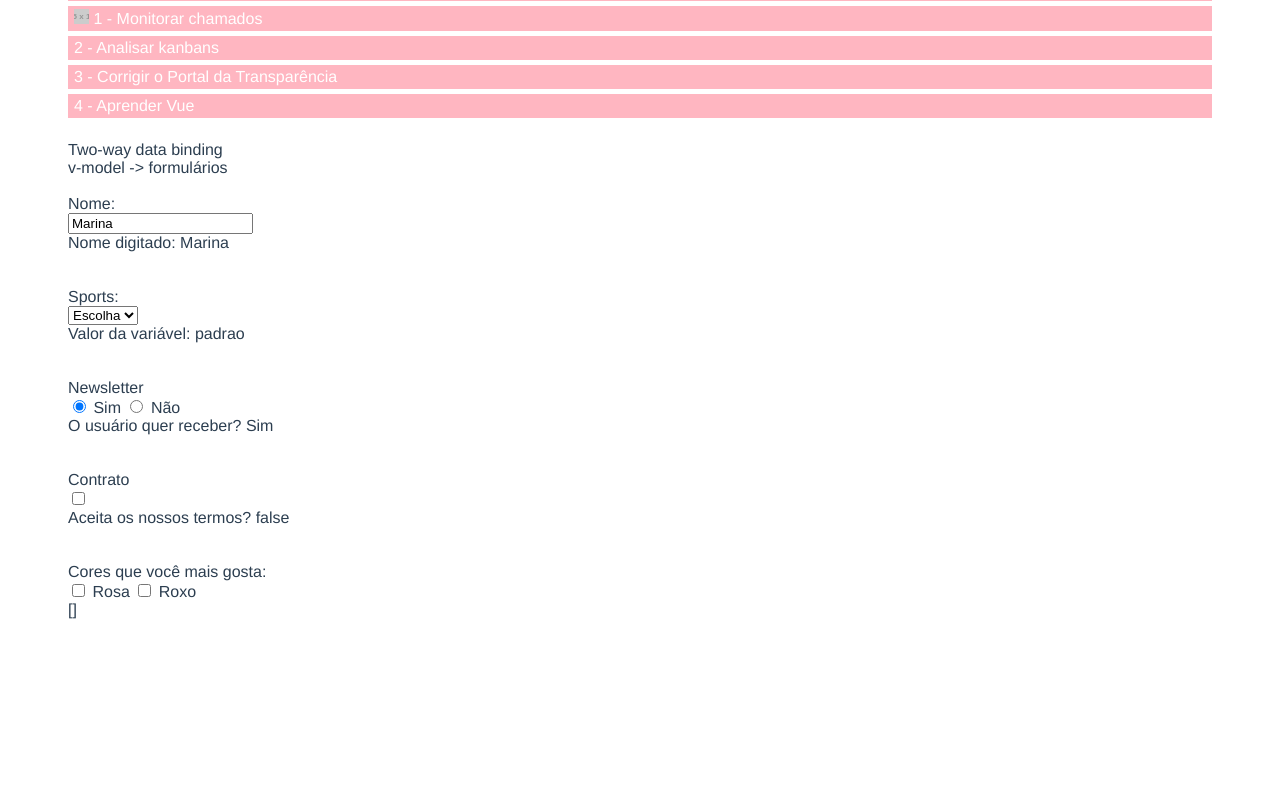
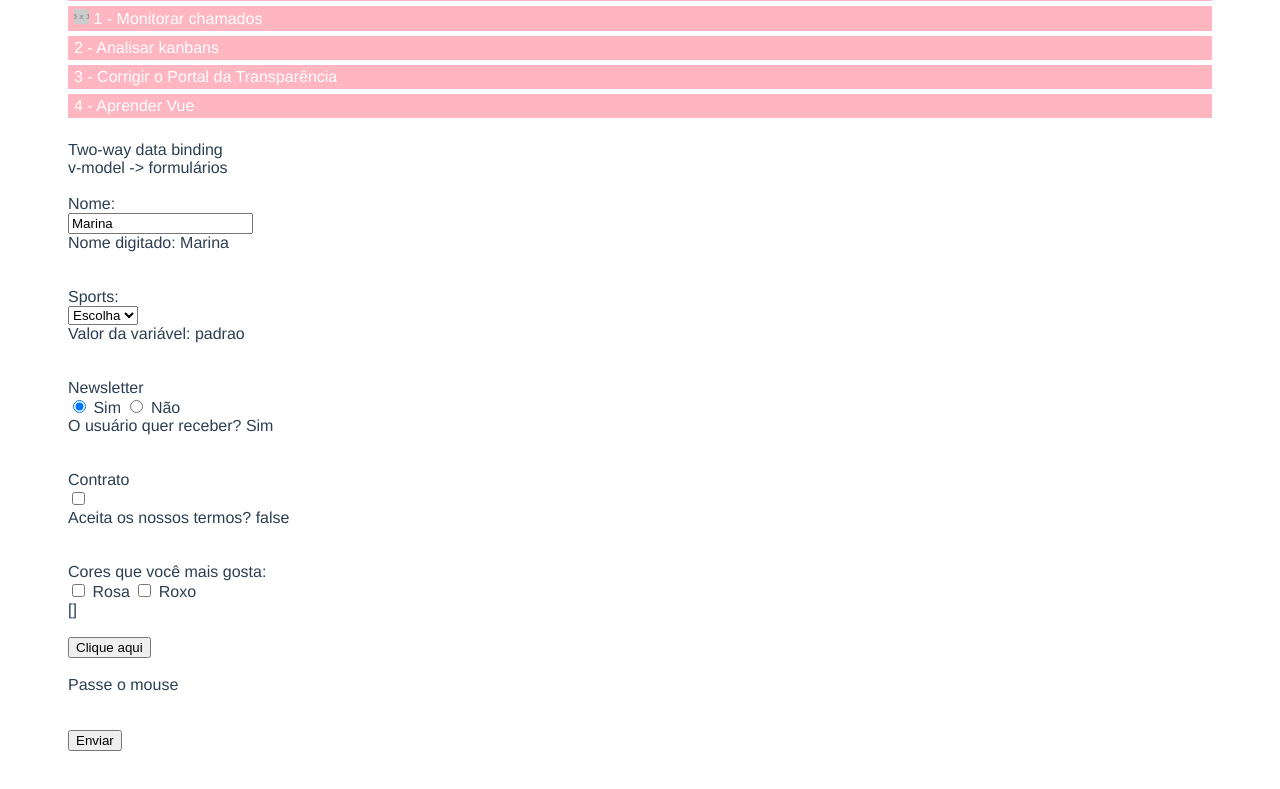
Before and after one commit to Marinakrae/To-do-list-Vue, a Vue app: page / in a window 1280 px wide. Shown: the part 311-1100 px from the top of the page. Before the commit the page ends 990 px from the top, so only its background shows below. Built offline with nearby package versions, Linux system fonts and the light colour scheme.

Commit message:
eventos e funções

```diff
--- a/src/App.vue
+++ b/src/App.vue
@@ -120,10 +120,36 @@
           value="Roxo"
         > Roxo
 
-        <br>{{colors}}
+        <br>{{colors}}<br><br>
       </div>
+  </div>
+
+  <!--Diretiva v-on - Pega os eventos do js-->
+  <!--v-on pode ser substituído por @-->
+  <div>
+    <!--Pega o evento do clique do botão-->
+    <button @click="onClick">
+      Clique aqui
+    </button> <br><br>
+
+    <div @mouseover="onMouseOver"
+         @mouseout="onMouseOut"
+    >
+      Passe o mouse
+    </div>
+
+    <br><br>
+
+    <form
+        action="https://google.com"
+        v-on:submit="onSubmit">
+      <button type="submit">
+        Enviar
+      </button>
+    </form>
 
   </div>
+
 </template>
 
 <script>
@@ -185,6 +211,17 @@ export default {
                     }
                 ]
     }
+  },
+  methods: {
+    onClick($evento) {
+      console.log('click', $evento);
+    },
+    onMouseOver($evento) {
+      console.log("mouse over", $evento);
+    },
+    onMouseOut($evento){
+      console.log("mouse out", $evento)
+    }
   }
 }
 </script>
```
